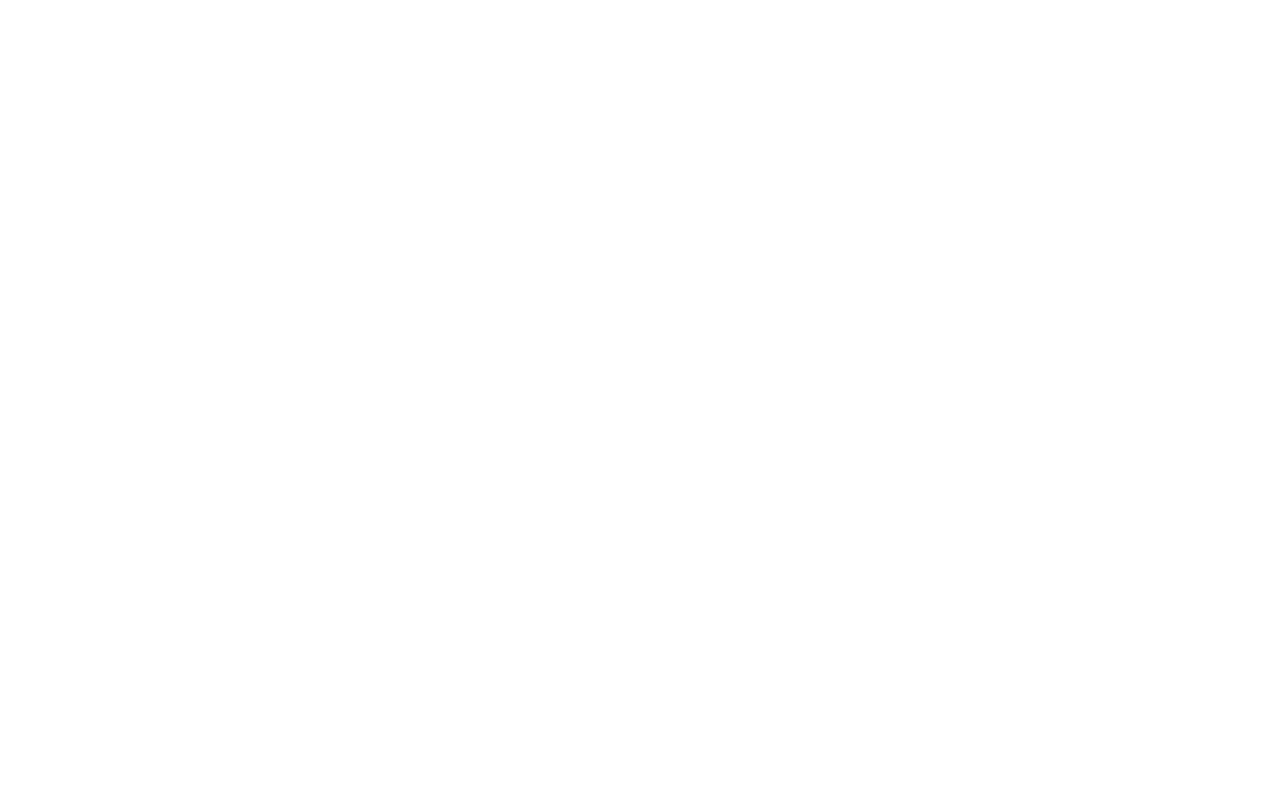
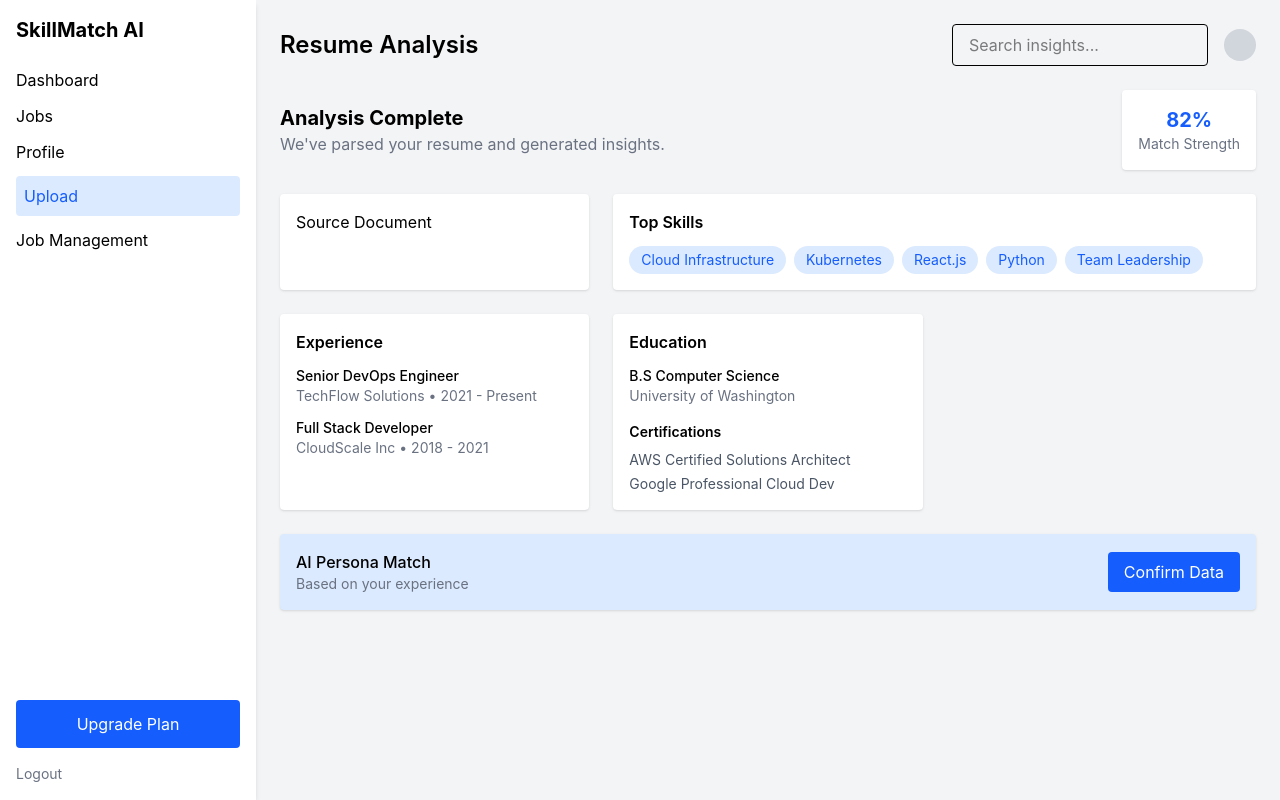
Before and after one commit to Laiba60/AI-Powered-Resume-and-Job-Matcher, a React (Vite) app in the folder vite-project/: page /dashboard in a window 1280 px wide. Before the commit this address had no page. Built offline with nearby package versions, Linux system fonts and the light colour scheme.

Commit message:
improve code

```diff
--- a/vite-project/src/App.jsx
+++ b/vite-project/src/App.jsx
@@ -1,6 +1,7 @@
 import { BrowserRouter, Routes, Route } from "react-router-dom";
 import Login from "./pages/Login";
 import Register from "./pages/Register";
+import Dashboard from "./pages/Dashboard";
 
 
 function App() {
@@ -9,6 +10,7 @@
       <Routes>
         <Route path="/" element={<Login />} />
         <Route path="/register" element={<Register />} />
+        <Route path="/dashboard" element={<Dashboard />} />
       </Routes>
     </BrowserRouter>
   );
--- a/vite-project/src/pages/Dashboard.jsx
+++ b/vite-project/src/pages/Dashboard.jsx
@@ -1,22 +1,163 @@
 import React from "react";
-import Sidebar from "./components/Sidebar";
-import Topbar from "./components/Topbar";
-import ResumeAnalysis from "./components/ResumeAnalysis";
 
+// Sidebar Component
+const Sidebar = () => {
+  return (
+    <div className="w-64 bg-white shadow-md flex flex-col justify-between p-4">
+      <div>
+        <h1 className="text-xl font-bold mb-6">SkillMatch AI</h1>
+        <ul className="space-y-3">
+          <li>Dashboard</li>
+          <li>Jobs</li>
+          <li>Profile</li>
+          <li className="bg-blue-100 text-blue-600 p-2 rounded">Upload</li>
+          <li>Job Management</li>
+        </ul>
+      </div>
+
+      <div className="space-y-4">
+        <div className="bg-blue-600 text-white p-3 rounded text-center">
+          Upgrade Plan
+        </div>
+        <div className="text-gray-500 text-sm">Logout</div>
+      </div>
+    </div>
+  );
+};
+
+// Header Component
+const Header = () => {
+  return (
+    <div className="flex justify-between items-center mb-6">
+      <h2 className="text-2xl font-semibold">Resume Analysis</h2>
+      <div className="flex items-center gap-4">
+        <input
+          className="border rounded px-4 py-2 w-64"
+          placeholder="Search insights..."
+        />
+        <div className="w-8 h-8 bg-gray-300 rounded-full" />
+      </div>
+    </div>
+  );
+};
+
+// Skills Component
+const Skills = () => {
+  const skills = [
+    "Cloud Infrastructure",
+    "Kubernetes",
+    "React.js",
+    "Python",
+    "Team Leadership",
+  ];
+
+  return (
+    <div className="bg-white p-4 rounded shadow">
+      <h4 className="font-semibold mb-3">Top Skills</h4>
+      <div className="flex flex-wrap gap-2">
+        {skills.map((skill) => (
+          <span
+            key={skill}
+            className="bg-blue-100 text-blue-600 px-3 py-1 rounded-full text-sm"
+          >
+            {skill}
+          </span>
+        ))}
+      </div>
+    </div>
+  );
+};
+
+// Experience Component
+const Experience = () => {
+  return (
+    <div className="bg-white p-4 rounded shadow">
+      <h4 className="font-semibold mb-3">Experience</h4>
+      <div className="space-y-3 text-sm">
+        <div>
+          <p className="font-medium">Senior DevOps Engineer</p>
+          <p className="text-gray-500">TechFlow Solutions • 2021 - Present</p>
+        </div>
+        <div>
+          <p className="font-medium">Full Stack Developer</p>
+          <p className="text-gray-500">CloudScale Inc • 2018 - 2021</p>
+        </div>
+      </div>
+    </div>
+  );
+};
+
+// Education Component
+const Education = () => {
+  return (
+    <div className="bg-white p-4 rounded shadow">
+      <h4 className="font-semibold mb-3">Education</h4>
+      <p className="text-sm font-medium">B.S Computer Science</p>
+      <p className="text-gray-500 text-sm">University of Washington</p>
+
+      <div className="mt-4">
+        <h5 className="font-semibold text-sm mb-2">Certifications</h5>
+        <ul className="text-sm text-gray-600 space-y-1">
+          <li>AWS Certified Solutions Architect</li>
+          <li>Google Professional Cloud Dev</li>
+        </ul>
+      </div>
+    </div>
+  );
+};
+
+// Bottom Card
+const BottomCard = () => {
+  return (
+    <div className="bg-blue-100 p-4 rounded shadow flex justify-between items-center">
+      <div>
+        <p className="font-medium">AI Persona Match</p>
+        <p className="text-sm text-gray-500">Based on your experience</p>
+      </div>
+      <div className="bg-blue-600 text-white px-4 py-2 rounded">Confirm Data</div>
+    </div>
+  );
+};
+
+// Main Dashboard
 export default function Dashboard() {
   return (
-    <div className="flex h-screen bg-gray-50">
-      {/* Sidebar */}
+    <div className="flex h-screen bg-gray-100">
       <Sidebar />
 
-      {/* Main Content */}
-      <div className="flex-1 flex flex-col">
-        {/* Topbar */}
-        <Topbar />
+      <div className="flex-1 p-6 overflow-y-auto">
+        <Header />
 
-        {/* Resume Analysis Section */}
-        <div className="p-6 overflow-auto">
-          <ResumeAnalysis />
+        {/* Analysis Header */}
+        <div className="flex justify-between items-center mb-6">
+          <div>
+            <h3 className="text-xl font-bold">Analysis Complete</h3>
+            <p className="text-gray-500">
+              We've parsed your resume and generated insights.
+            </p>
+          </div>
+          <div className="bg-white shadow p-4 rounded text-center">
+            <p className="text-blue-600 font-bold text-xl">82%</p>
+            <p className="text-sm text-gray-500">Match Strength</p>
+          </div>
+        </div>
+
+        {/* Grid */}
+        <div className="grid grid-cols-3 gap-6">
+          <div className="bg-white p-4 rounded shadow">
+            Source Document
+          </div>
+
+          <div className="col-span-2">
+            <Skills />
+          </div>
+
+          <Experience />
+          <Education />
+
+          <div className="col-span-3">
+            <BottomCard />
+          </div>
         </div>
       </div>
     </div>
```
